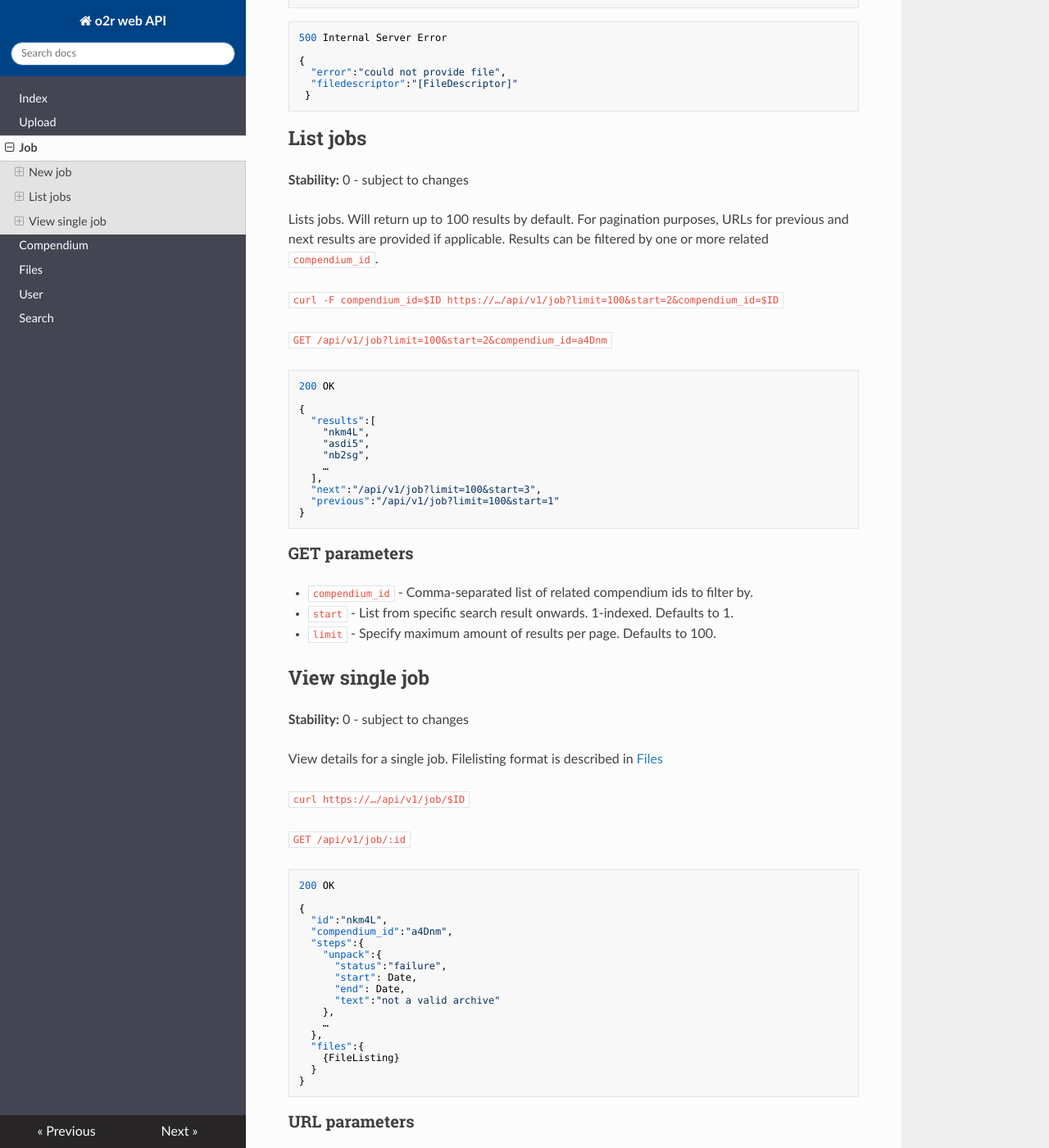
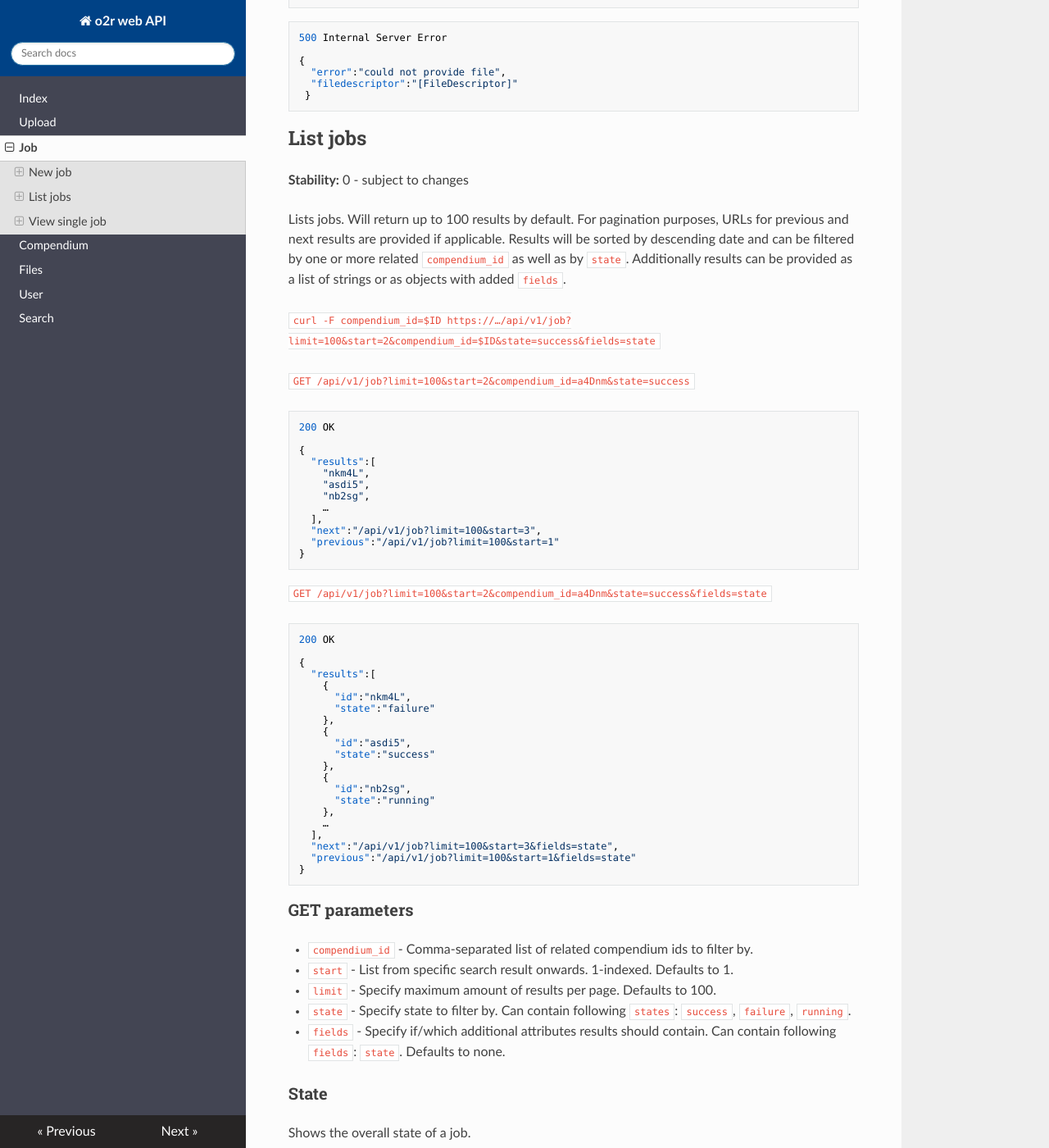
Before and after one commit to o2r-project/api, an MkDocs documentation site: the page built from docs/job.md, in a window 1280 px wide and 1400 px high, scrolled down 1522 px. Shown: the whole window at 82% size. Built offline with MkDocs 1.6.1, drawn with Linux system fonts in a browser that asks for light colours; nearby versions of some CDN libraries; old or Windows-style settings are respelled for this version of MkDocs; some of the changed text lies outside the part shown.

Commit message:
Update job.md
      * added queries for `fields` and `state` for List Jobs
      * defined overall `states` in List Jobs
      * added fields for `state` and `creation_date` for View single job

````diff
--- a/docs/job.md
+++ b/docs/job.md
@@ -69,11 +69,11 @@
 
 __Stability:__ 0 - subject to changes
 
-Lists jobs. Will return up to 100 results by default. For pagination purposes, URLs for previous and next results are provided if applicable. Results can be filtered by one or more related `compendium_id`.
+Lists jobs. Will return up to 100 results by default. For pagination purposes, URLs for previous and next results are provided if applicable. Results will be sorted by descending date and can be filtered by one or more related `compendium_id` as well as by `state`. Additionally results can be provided as a list of strings or as objects with added `fields`.
 
-`curl -F compendium_id=$ID https://…/api/v1/job?limit=100&start=2&compendium_id=$ID`
+`curl -F compendium_id=$ID https://…/api/v1/job?limit=100&start=2&compendium_id=$ID&state=success&fields=state`
 
-`GET /api/v1/job?limit=100&start=2&compendium_id=a4Dnm`
+`GET /api/v1/job?limit=100&start=2&compendium_id=a4Dnm&state=success`
 
 ```json
 200 OK
@@ -89,12 +89,52 @@
   "previous":"/api/v1/job?limit=100&start=1"
 }
 ```
+`GET /api/v1/job?limit=100&start=2&compendium_id=a4Dnm&state=success&fields=state`
+
+```json
+200 OK
+
+{
+  "results":[
+    {
+      "id":"nkm4L",
+      "state":"failure"
+    },
+    {
+      "id":"asdi5",
+      "state":"success"
+    },
+    {
+      "id":"nb2sg",
+      "state":"running"
+    },
+    …
+  ],
+  "next":"/api/v1/job?limit=100&start=3&fields=state",
+  "previous":"/api/v1/job?limit=100&start=1&fields=state"
+}
+```
 
 ### GET parameters
 
 - `compendium_id` - Comma-separated list of related compendium ids to filter by.
 - `start` - List from specific search result onwards. 1-indexed. Defaults to 1.
 - `limit` - Specify maximum amount of results per page. Defaults to 100.
+- `state` - Specify state to filter by. Can contain following `states`: `success`, `failure`, `running`.
+- `fields` - Specify if/which additional attributes results should contain. Can contain following `fields`: `state`. Defaults to none.
+
+### State
+
+Shows the overall state of a job.
+
+The status will be one of following:
+
+- `success` - if state of all steps is `success`.
+- `failure` - if state of at least one step is `failure`.
+- `running` - if state of at least one step is `running` and no state is `failure`.
+
+More information about `steps` can be found in subsection `Steps` of section `View single job`.
+
 
 ## View single job
 
@@ -112,6 +152,8 @@
 {
   "id":"nkm4L",
   "compendium_id":"a4Dnm",
+  "creation_date": Date,
+  "state": "fail",
   "steps":{
     "unpack":{
       "status":"failure",
````
